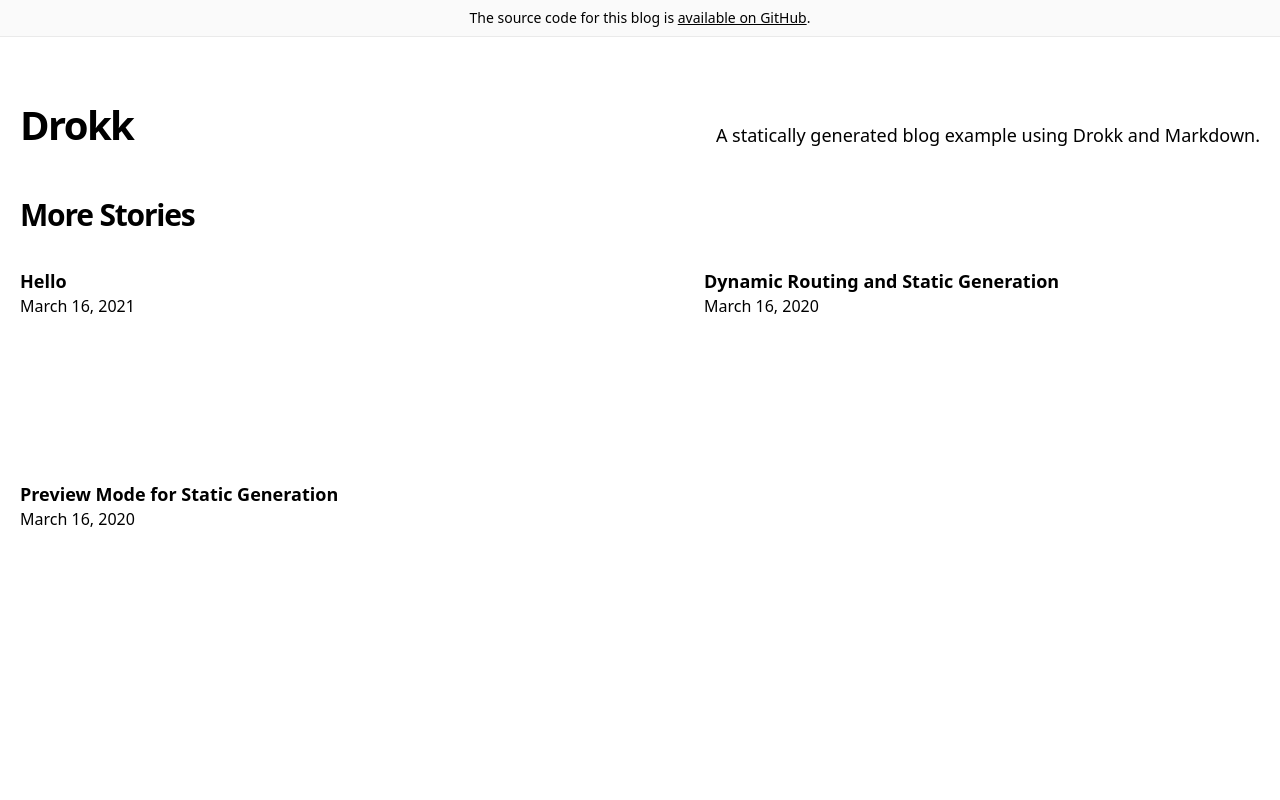
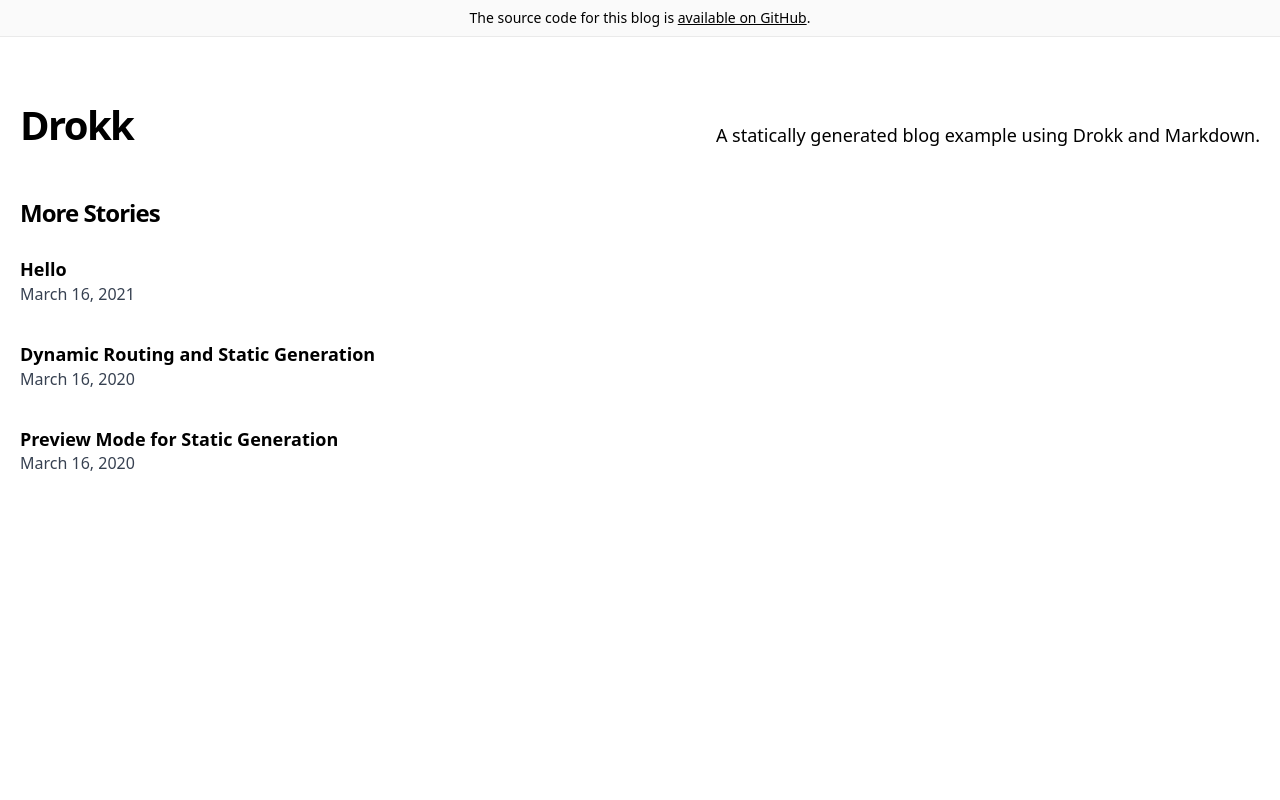
Before and after one commit to Fraasi/site, a Next.js app: page / in a window 1280 px wide. Shown: the top 800 px of the page. Built offline with nearby package versions, Linux system fonts and the light colour scheme.

Commit message:
one column more-stories

```diff
--- a/components/date-formatter.tsx
+++ b/components/date-formatter.tsx
@@ -6,7 +6,10 @@ type Props = {
 
 const DateFormatter = ({ dateString }: Props) => {
   const date = parseISO(dateString)
-  return <time dateTime={dateString}>{format(date, 'LLLL	d, yyyy')}</time>
+  return <time
+    dateTime={dateString}
+    className="text-2x1 text-bg-gray-300"
+    >{format(date, 'LLLL	d, yyyy')}</time>
 }
 
 export default DateFormatter
--- a/components/more-stories.tsx
+++ b/components/more-stories.tsx
@@ -8,10 +8,10 @@ type Props = {
 const MoreStories = ({ posts }: Props) => {
   return (
     <section>
-      <h2 className="mb-4 md:text-3xl font-bold tracking-tighter leading-tight">
+      <h2 className="mb-2 md:text-2xl font-bold tracking-tighter leading-tight">
         More Stories
       </h2>
-      <div className="grid grid-cols-1 md:grid-cols-2 md:gap-x-16 lg:gap-x-32 md:gap-y-32 mb-32">
+      <div className="grid grid-cols-1">
         {posts.map((post) => (
           <PostPreview
             key={post.slug}
--- a/components/post-preview.tsx
+++ b/components/post-preview.tsx
@@ -23,7 +23,7 @@ const PostPreview = ({
           <a className="hover:underline">{title}</a>
         </Link>
       </h3>
-      <div className="mb-4">
+      <div className="mb-4 text-gray-700">
         <DateFormatter dateString={date} />
       </div>
     </div>
```
